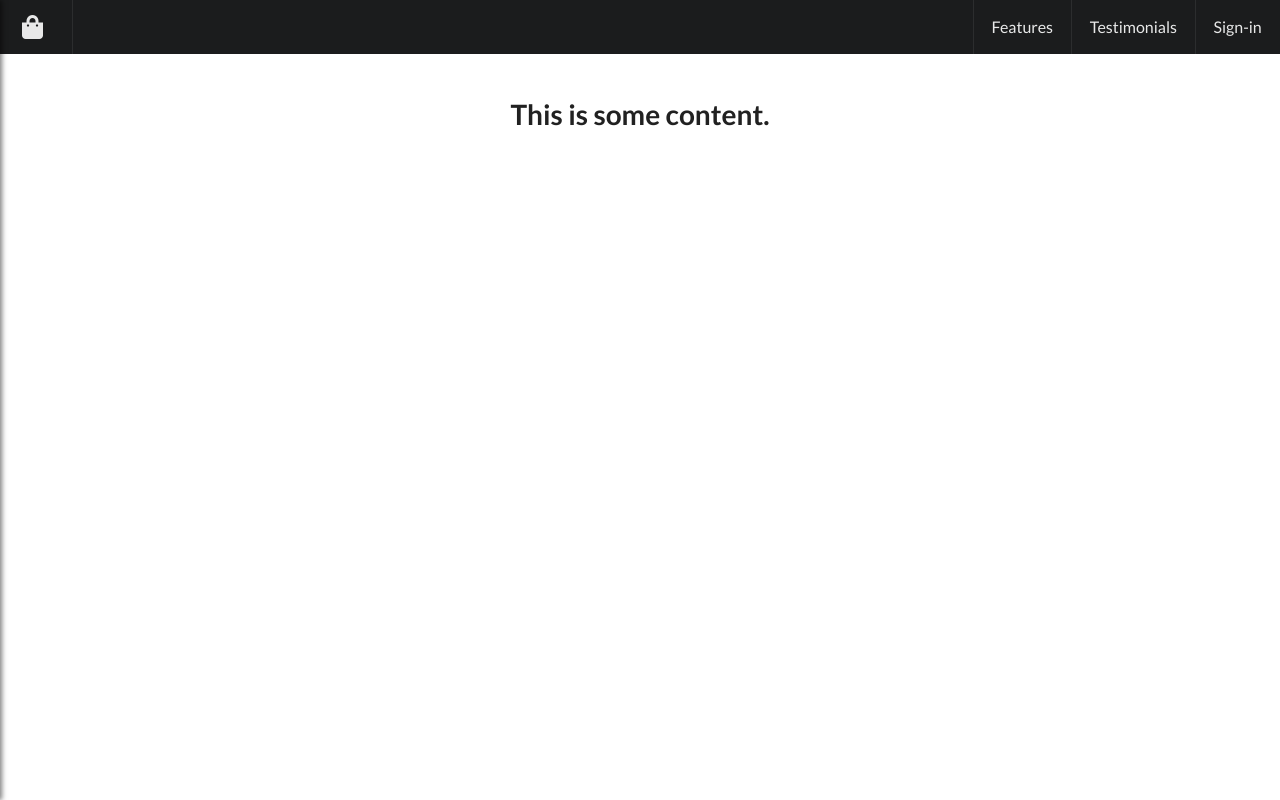
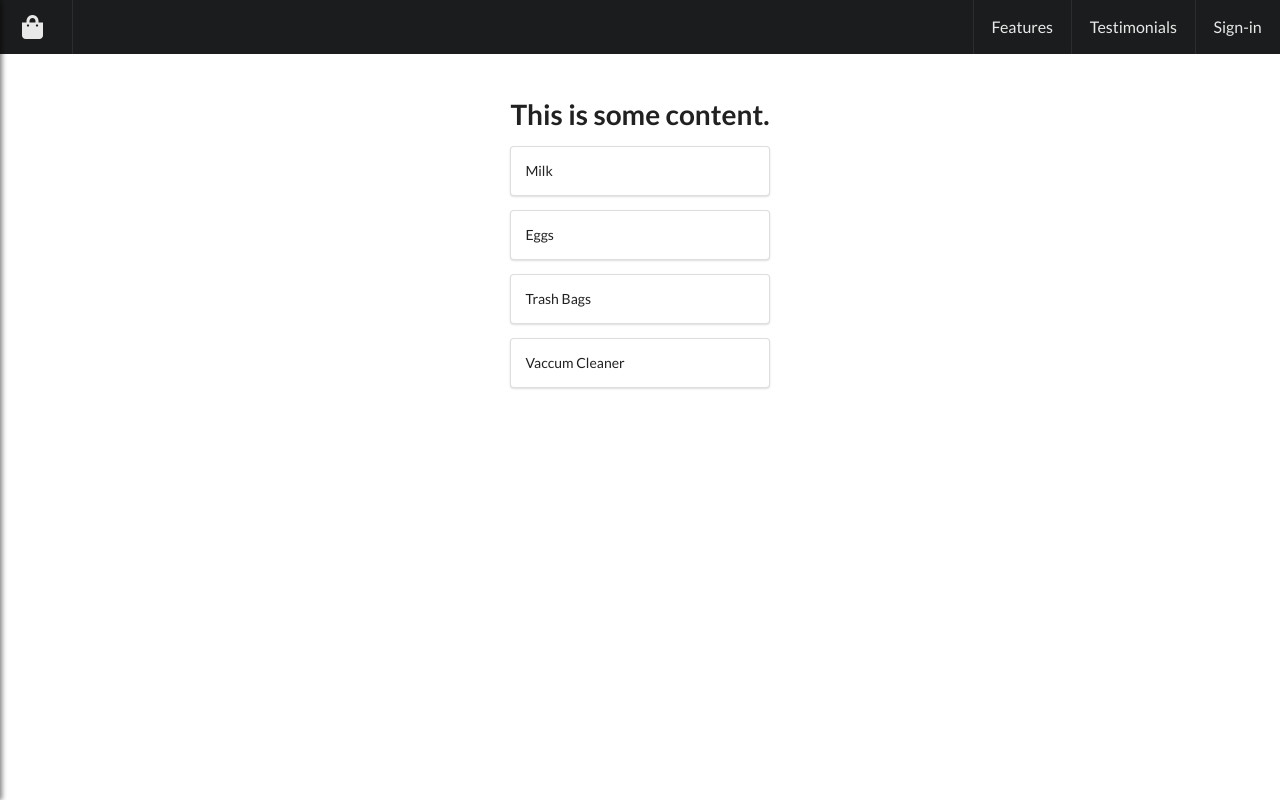
Before and after one commit to ashishdev007/shopping-list, a React (Create React App) app in the folder client/: page / in a window 1280 px wide. Built offline with nearby package versions, Linux system fonts and the light colour scheme.

Commit message:
Working redux without any connection to backend.

```diff
--- a/client/package.json
+++ b/client/package.json
@@ -7,6 +7,7 @@
     "@testing-library/react": "^9.4.0",
     "@testing-library/user-event": "^7.2.1",
     "axios": "^0.19.0",
+    "lodash.omit": "^4.5.0",
     "react": "^16.12.0",
     "react-dom": "^16.12.0",
     "react-redux": "^7.1.3",
--- a/client/src/actions/index.js
+++ b/client/src/actions/index.js
@@ -0,0 +1,8 @@
+import { FETCH_ITEMS, DELETE_ITEM } from "./types";
+
+export const deleteItem = id => {
+    return {
+        type: DELETE_ITEM,
+        payload: id
+    };
+};
--- a/client/src/actions/types.js
+++ b/client/src/actions/types.js
@@ -1 +1,2 @@
 export const FETCH_ITEMS = "FETCH_ITEMS";
+export const DELETE_ITEM = "DELETE_ITEM";
--- a/client/src/components/App.css
+++ b/client/src/components/App.css
@@ -1,3 +1,3 @@
-main.ui.container {
+#main.ui.container {
     padding-top: 68px;
 }
--- a/client/src/components/App.js
+++ b/client/src/components/App.js
@@ -41,14 +41,14 @@ class App extends Component {
                 <Sidebar show={this.state.sideDrawerOpen} />
 
                 {this.getBackDrop()}
-                <main className="ui container">
+                <div id="main" className="ui container">
                     <div className="ui grid">
                         <div className="two wide column"></div>
-                        <content className="twelve wide column">
+                        <div className="twelve wide column">
                             <ShopItems />
-                        </content>
+                        </div>
                     </div>
-                </main>
+                </div>
             </main>
         );
     }
--- a/client/src/components/ShopItems/ShopItems.jsx
+++ b/client/src/components/ShopItems/ShopItems.jsx
@@ -1,17 +1,40 @@
 import React, { Component } from "react";
+import { connect } from "react-redux";
+import { deleteItem } from "../../actions";
+
 import "./ShopItems.css";
 
 class ShopItems extends Component {
-    state = {};
+    renderItems = () => {
+        var { items } = this.props;
+
+        return items.map(item => {
+            return (
+                <div
+                    key={item._id}
+                    className="ui segment"
+                    onClick={() => this.props.deleteItem(item._id)}
+                >
+                    {item.name}
+                </div>
+            );
+        });
+    };
+
     render() {
         return (
             <div className="itemsContainer">
                 <div className="content">
                     <h1 className="ui header">This is some content.</h1>
+                    {this.renderItems()}
                 </div>
             </div>
         );
     }
 }
 
-export default ShopItems;
+const mapStateToProps = state => {
+    return { items: Object.values(state.items) };
+};
+
+export default connect(mapStateToProps, { deleteItem })(ShopItems);
--- a/client/src/reducers/ItemsReducer.js
+++ b/client/src/reducers/ItemsReducer.js
@@ -1,17 +1,19 @@
-import { FETCH_ITEMS } from "../actions/types";
+import { FETCH_ITEMS, DELETE_ITEM } from "../actions/types";
+import omit from "lodash.omit";
 
 const INITIAL_STATE = {
-    1: "Milk",
-    2: "Eggs",
-    3: "Trash Bags",
-    4: "Vaccum Cleaner"
+    "1": { _id: "1", name: "Milk" },
+    "2": { _id: "2", name: "Eggs" },
+    "3": { _id: "3", name: "Trash Bags" },
+    "4": { _id: "4", name: "Vaccum Cleaner" }
 };
 
 const itemsReducer = (state = INITIAL_STATE, action) => {
     switch (action.type) {
         case FETCH_ITEMS:
             return { ...state, ...action.payload };
-
+        case DELETE_ITEM:
+            return omit(state, action.payload);
         default:
             return state;
     }
```
Also changed, not shown: 1 other file (tests, documents, lock files or other folders).
